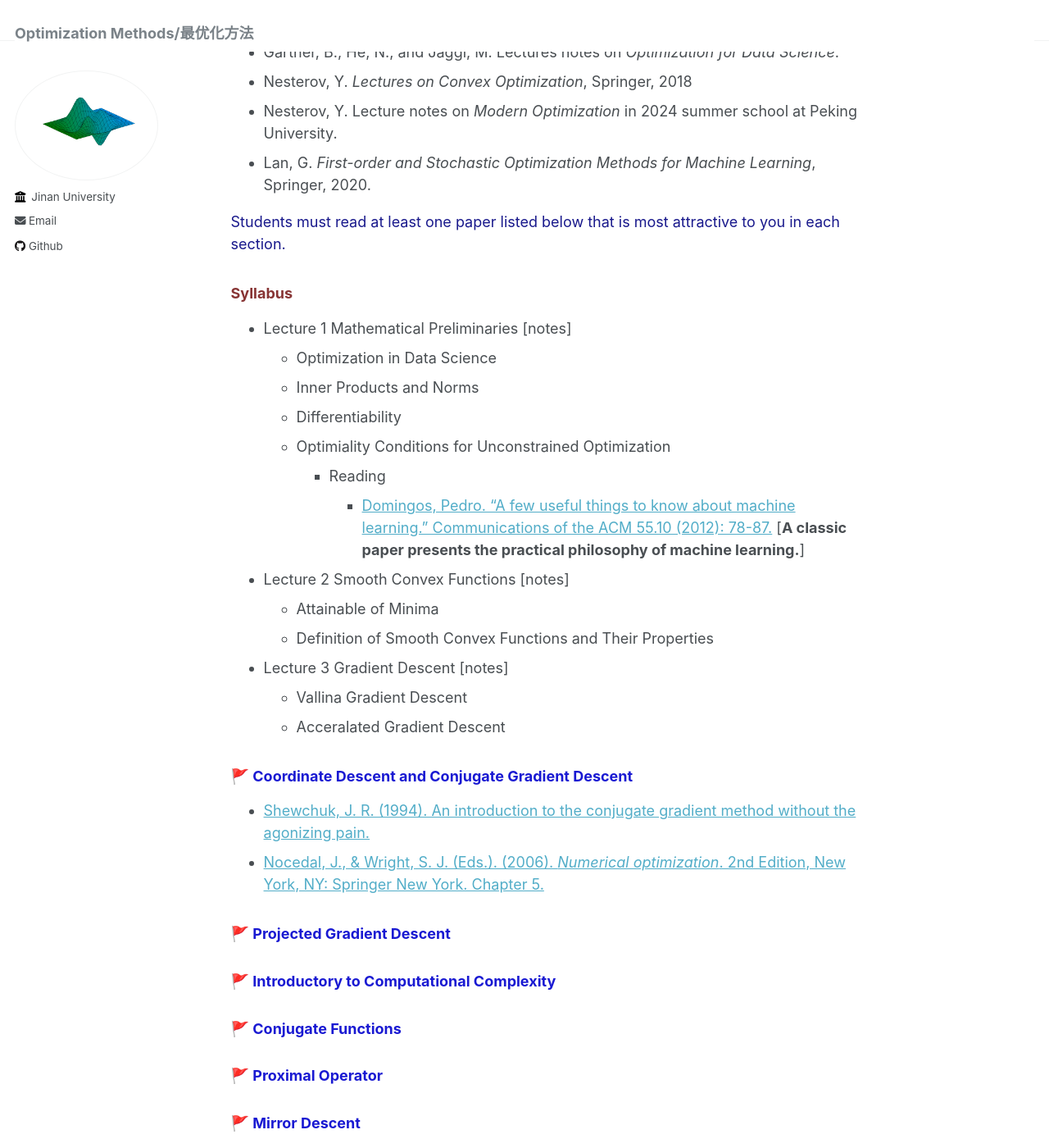
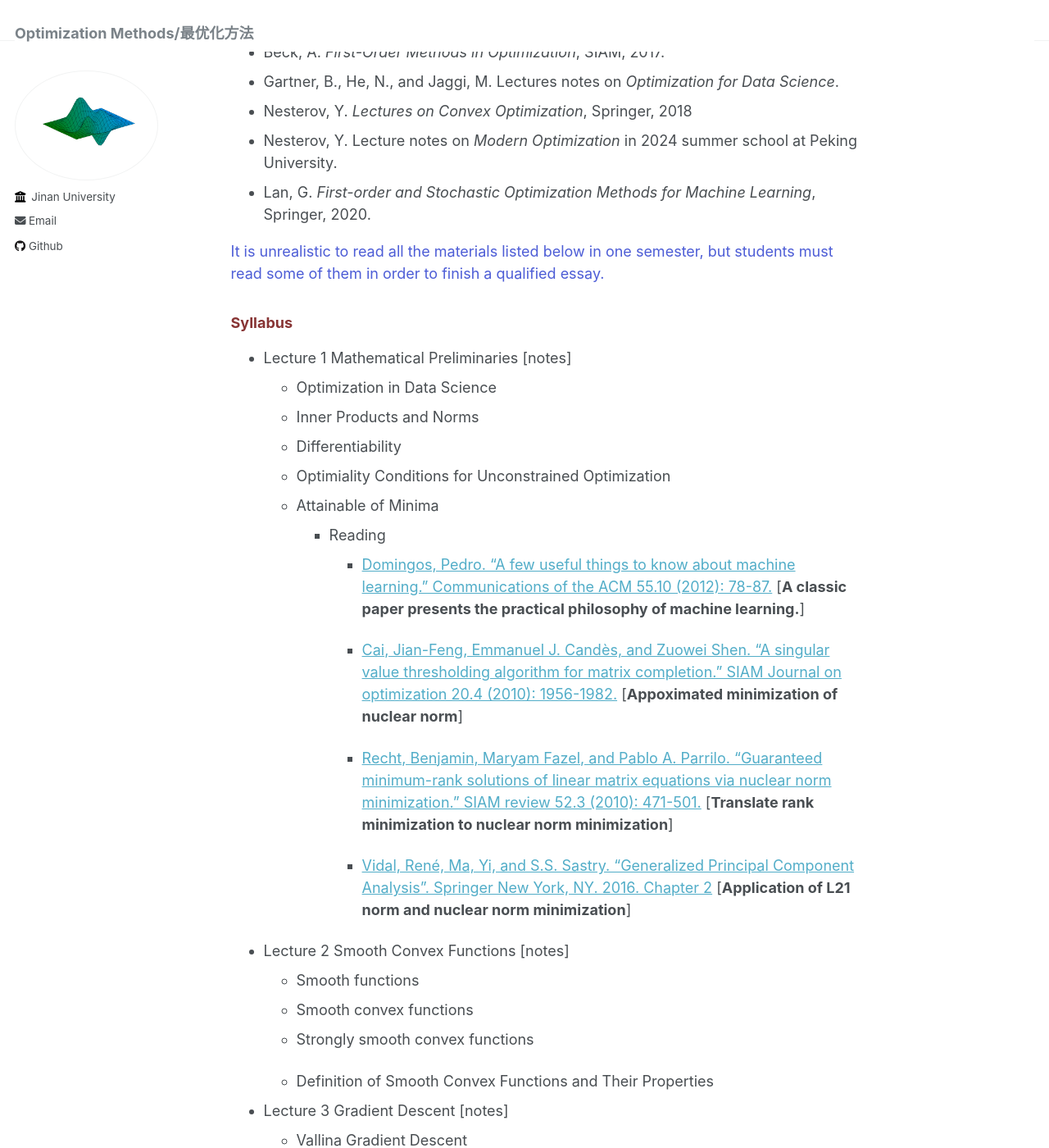
Before and after one commit to wangyuanhao/optimization_method_course_webpage, a Jekyll site: the page built from _pages/about.md, in a window 1280 px wide and 1400 px high, scrolled down 408 px. Shown: the whole window at 82% size. Built offline with Jekyll 4.4.1, drawn with Linux system fonts in a browser that asks for light colours; some of the changed text lies outside the part shown.

Commit message:
Update about.md

```diff
--- a/_pages/about.md
+++ b/_pages/about.md
@@ -12,6 +12,7 @@
 
 The materials are collected and reorganized mainly from:
 
+* [H. Liu, J. Hu, Y. Li, Z. Wen, Optimization: Modeling, Algorithm and Theory (in Chinese)](http://faculty.bicmr.pku.edu.cn/~wenzw/optbook.html)
 * Beck, A. *Introduction to Non-linear Optimization: Theory, Algorithm, and Applications in MALTAB*, SIAM, 2014.
 * Beck, A. *First-Order Methods in Optimization*, SIAM,  2017.
 * Gartner, B., He, N., and Jaggi, M. Lectures notes on *Optimization for Data Science*.
@@ -19,7 +20,7 @@
 * Nesterov, Y. Lecture notes on *Modern Optimization* in 2024 summer school at Peking University.
 * Lan, G. *First-order and Stochastic Optimization Methods for Machine Learning*, Springer, 2020.
 
-<span style="color: rgba(0,0,128,0.9);">Students must read at least one paper listed below that is most attractive to you in each section. </span>
+<span style="color: rgba(58, 75, 209, 0.9);">It is unrealistic to read all the materials listed below in one semester, but students must read some of them in order to finish a qualified essay. </span>
 
 ### <span style="color: rgba(118, 24, 24, 0.88);">Syllabus</span>
 
@@ -28,46 +29,80 @@
   * Inner Products and Norms
   * Differentiability
   * Optimiality Conditions for Unconstrained Optimization
+  * Attainable of Minima
     * Reading
       * [Domingos, Pedro. "A few useful things to know about machine learning." Communications of the ACM 55.10 (2012): 78-87.](https://doi.org/10.1145/2347736.2347755)
         [**A classic paper presents the practical philosophy of machine learning.**]
+
+      * [Cai, Jian-Feng, Emmanuel J. Candès, and Zuowei Shen. "A singular value thresholding algorithm for matrix completion." SIAM Journal on optimization 20.4 (2010): 1956-1982.](https://ww3.math.ucla.edu/camreport/cam08-77.pdf)
+        [**Appoximated minimization of nuclear norm**]
+
+
+      * [Recht, Benjamin, Maryam Fazel, and Pablo A. Parrilo. "Guaranteed minimum-rank solutions of linear matrix equations via nuclear norm minimization." SIAM review 52.3 (2010): 471-501.](https://arxiv.org/abs/0706.4138)
+        [**Translate rank minimization to nuclear norm minimization**]
+
+      * [Vidal, René, Ma, Yi, and S.S. Sastry. "Generalized Principal Component Analysis". Springer New York, NY. 2016. Chapter 2](https://link.springer.com/book/10.1007/978-0-387-87811-9)
+        [**Application of L21 norm and nuclear norm minimization**]
+
 * Lecture 2 Smooth Convex Functions [notes]
-  * Attainable of Minima
+  * Smooth functions
+  * Smooth convex functions
+  * Strongly smooth convex functions
+
   * Definition of Smooth Convex Functions and Their Properties
 * Lecture 3 Gradient Descent [notes]
   * Vallina Gradient Descent
   * Acceralated Gradient Descent
+* Lecture 4 Coordinate Descent and Conjugate Gradient Descent
+    * Reading
+      * [Shewchuk, J. R. (1994). An introduction to the conjugate gradient method without the agonizing pain.](https://www.cs.cmu.edu/~quake-papers/painless-conjugate-gradient.pdf)
+      * [Nocedal, J., & Wright, S. J. (Eds.). (2006). *Numerical optimization*. 2nd Edition,  New York, NY: Springer New York. Chapter 5.](https://link.springer.com/book/10.1007/978-0-387-40065-5)
 
+* Lecture 5 Projected Gradient Descent
+  * Optimization over convex sets
+  * The orthogonal projection
+  * The gradient projection method
 
-### 🚩 <span style="color: rgba(0,0, 205,0.9);">Coordinate Descent and Conjugate Gradient Descent</span>
+* Lecture 6 Frank-Wolfe Algorithm
+  * Reading
+    * [Jaggi, Martin. "Revisiting Frank-Wolfe: Projection-free sparse convex optimization." *International conference on machine learning*. PMLR, 2013.](http://proceedings.mlr.press/v28/jaggi13.pdf)
+    * [Ding, Lijun, et al. "Spectral frank-wolfe algorithm: Strict complementarity and linear convergence." *International conference on machine learning*. PMLR, 2020.](http://proceedings.mlr.press/v119/ding20a/ding20a.pdf)
+    * [Dvurechensky, Pavel, et al. "Self-concordant analysis of Frank-Wolfe algorithms." *International Conference on Machine Learning*. PMLR, 2020.](http://proceedings.mlr.press/v119/dvurechensky20a/dvurechensky20a.pdf)
+    * [Zhou, Baojian, and Yifan Sun. "Approximate Frank-Wolfe Algorithms over Graph-structured Support Sets." *International Conference on Machine Learning*. PMLR, 2022.](https://proceedings.mlr.press/v162/zhou22i/zhou22i.pdf)
 
-* [Shewchuk, J. R. (1994). An introduction to the conjugate gradient method without the agonizing pain.](https://www.cs.cmu.edu/~quake-papers/painless-conjugate-gradient.pdf)
-* [Nocedal, J., & Wright, S. J. (Eds.). (2006). *Numerical optimization*. 2nd Edition,  New York, NY: Springer New York. Chapter 5.](https://link.springer.com/book/10.1007/978-0-387-40065-5)
+* Lecture 7 Subgradient Methods
+  * Subgradient and Subdifferential
+  * Subgradient Method
 
-### 🚩 <span style="color: rgba(0,0, 205,0.9);">Projected Gradient Descent</span>
+* Lecture 8 Mirror Descent
+  * Bregman divergence
+  * Mirror Descent
 
-### 🚩 <span style="color: rgba(0,0,205,0.9);">Introductory to Computational Complexity</span>
+* Lecture 10 Conjugate Functions and Smoothing
+  * Convex conjugate theory
+  * Smoothing techniques
 
-### 🚩 <span style="color: rgba(0,0,205,0.9);">Conjugate Functions</span>
+* Lecture 11 Proximal operator and Proximal Gradient Descent
+  * Proximal operators
+  * Proximal point algorithm
+  * Proximal gradient descent
+  * Non-Euclidean proximal gradent methods
 
-### 🚩 <span style="color: rgba(0,0,205,0.9);">Proximal Operator</span>
+* Lecture 12 Stochastic Optimization
+  * Stochastic gradient descent
+  * Stochastic proximal gradent descent
 
-### 🚩 <span style="color: rgba(0,0,205,0.9);">Mirror Descent</span>
+* Lecture 13 Nonconvex Optimization
+  * Trajectory analysis
+  * Escaping saddle points
 
-### 🚩 <span style="color: rgba(0,0,205,0.9);">Frank-Wolfe Algorithm</span>
+* Lecture 15 Primal-Dual Algorithm
+  * Reading
+    * [Chen, Yunmei, Guanghui Lan, and Yuyuan Ouyang. "Optimal primal-dual methods for a class of saddle point problems." SIAM Journal on Optimization 24.4 (2014): 1779-1814.](https://arxiv.org/pdf/1309.5548)
 
-* [Jaggi, Martin. "Revisiting Frank-Wolfe: Projection-free sparse convex optimization." *International conference on machine learning*. PMLR, 2013.](http://proceedings.mlr.press/v28/jaggi13.pdf)
-* [Ding, Lijun, et al. "Spectral frank-wolfe algorithm: Strict complementarity and linear convergence." *International conference on machine learning*. PMLR, 2020.](http://proceedings.mlr.press/v119/ding20a/ding20a.pdf)
-* [Dvurechensky, Pavel, et al. "Self-concordant analysis of Frank-Wolfe algorithms." *International Conference on Machine Learning*. PMLR, 2020.](http://proceedings.mlr.press/v119/dvurechensky20a/dvurechensky20a.pdf)
-* [Zhou, Baojian, and Yifan Sun. "Approximate Frank-Wolfe Algorithms over Graph-structured Support Sets." *International Conference on Machine Learning*. PMLR, 2022.](https://proceedings.mlr.press/v162/zhou22i/zhou22i.pdf)
-
-### 🚩 <span style="color: rgba(0,0,205,0.9);">Stochastic Optimization</span>
-
-### 🚩 <span style="color: rgba(0,0,205,0.9);">Non-smooth Convex Optimization</span>
-
-### 🚩 <span style="color: rgba(0,0,205,0.9);">Multi-objective Optimization and Its Applications on Multi-task Learning</span>
-
-* [Pardalos, P.M.,  Žilinskas, A.,  Žilinskas, J.  *Non-Convex Multi-Objective Optimization*, Chapter 1-2, Springer, 2017.](https://link.springer.com/book/10.1007/978-3-319-61007-8)
+* Lecture 14 Multi-objective Optimization and Its Applications on Multi-task Learning
+  * Reading
+    * [Pardalos, P.M.,  Žilinskas, A.,  Žilinskas, J.  *Non-Convex Multi-Objective Optimization*, Chapter 1-2, Springer, 2017.](https://link.springer.com/book/10.1007/978-3-319-61007-8)
 
 <span style="color: rgba(90,90, 90,0.5);">History</span>
 ======
```
